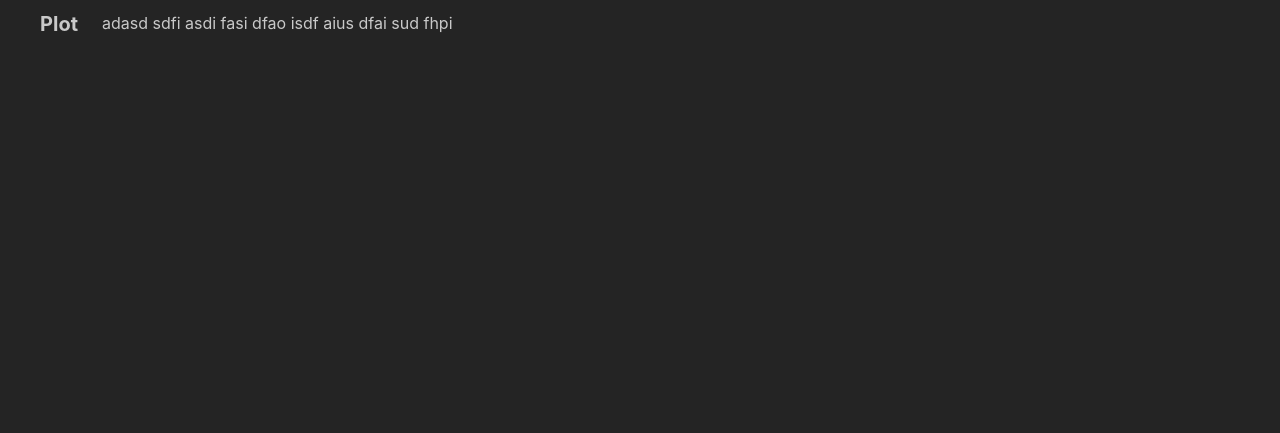
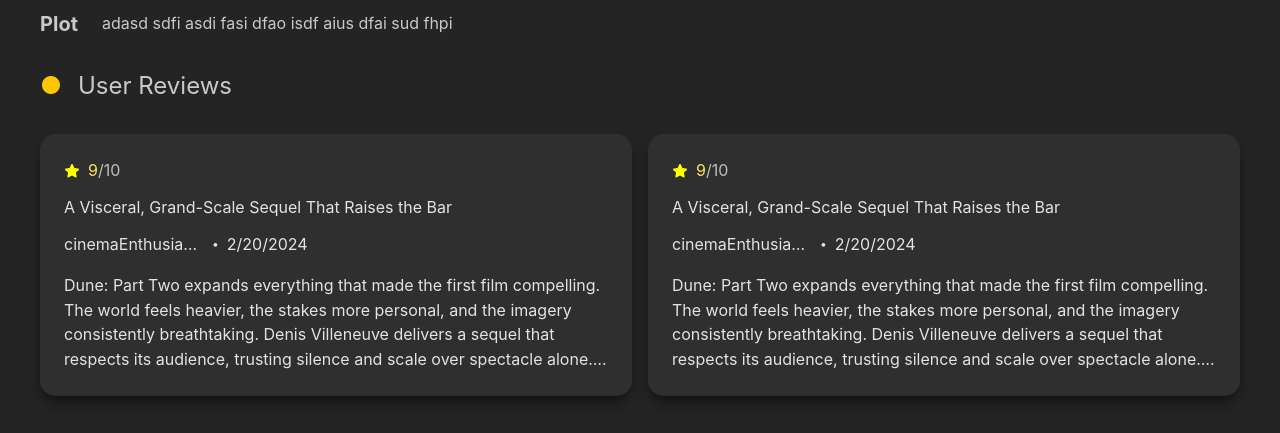
Before and after one commit to Alef-Generiut/hairWashingPresidure-frontend, a React (Vite) app in the folder imdb-proj/: page / in a window 1280 px wide. Shown: the part 2184-2617 px from the top of the page. Before the commit the page ends 2262 px from the top, so only its background shows below. Built offline with nearby package versions, Linux system fonts and the light colour scheme.

Commit message:
feat(added comments and removed scrollbar)

```diff
--- a/imdb-proj/src/components/moviePage/Overview.tsx
+++ b/imdb-proj/src/components/moviePage/Overview.tsx
@@ -1,14 +1,25 @@
-import { Box } from "@mantine/core";
+import { Box, Flex, TableOfContents, Text } from "@mantine/core";
 import { movie } from "../../types/types";
 
 import OverviewHead from "./overviewHead/OverviewHead";
 import OverviewPhotos from "./overviewPhotos/OverviewPhotos";
 import OverviewDesc from "./overviewDesc/OverviewDesc";
+import { movieReview } from "../../types/types";
+import UserReview from "./userReview/UserReview";
 
 interface overview {
   movie: movie;
 }
-
+const randomMovieReview: movieReview = {
+  id: "rev_8f3c2a91",
+  rating: 9,
+  title: "A Visceral, Grand-Scale Sequel That Raises the Bar",
+  content:
+    "Dune: Part Two expands everything that made the first film compelling. The world feels heavier, the stakes more personal, and the imagery consistently breathtaking. Denis Villeneuve delivers a sequel that respects its audience, trusting silence and scale over spectacle alone. Performances are measured yet powerful, and the film’s patience allows its themes to fully land. This is blockbuster filmmaking with rare confidence and restraint.",
+  username: "cinemaEnthusiast92",
+  movieId: "movie_dune_part_two",
+  createdAt: new Date("2024-02-20T19:42:00Z"),
+};
 const Overview = ({ movie: movie }: overview) => {
   return (
     <Box className="w-full p-6">
@@ -23,6 +34,16 @@
       // movieImage={movie.bgPhoto}
       />
       <OverviewDesc genres={movie.genres} plot={movie.plot} />
+      <Box>
+        <Box className="text-left  text-2xl my-[4vh]">
+          <span className="mr-4 text-yellow-400">●</span>
+          User Reviews
+        </Box>
+        <Text className="flex items-center gap-4 font-bold text-left ">
+          <UserReview review={randomMovieReview} />
+          <UserReview review={randomMovieReview} />
+        </Text>
+      </Box>
     </Box>
   );
 };
--- /dev/null
+++ b/imdb-proj/src/components/moviePage/userReview/UserReview.css
@@ -0,0 +1,5 @@
+@import "tailwindcss";
+
+@layer components {
+
+}
--- /dev/null
+++ b/imdb-proj/src/components/moviePage/userReview/UserReview.tsx
@@ -0,0 +1,60 @@
+import { Box, Text } from "@mantine/core";
+import "./UserReview.css";
+import { movieReview } from "../../../types/types";
+import { StarIcon } from "@phosphor-icons/react";
+
+interface userReview {
+  review: movieReview;
+}
+
+const UserReview = ({ review }: userReview) => {
+  return (
+    <Box className="rounded-2xl bg-white/5 p-6 shadow-lg shadow-black/40 text-left">
+      {/* Rating */}
+      <Box className="mb-3 flex items-center gap-2">
+        <StarIcon weight="fill" color="yellow"/>
+        <Box className="flex items-baseline font-semibold ">
+          <Text c="#ffe066">{review.rating}</Text>
+          <Text className="opacity-80">/10</Text>
+        </Box>
+      </Box>
+
+      {/* Headline */}
+      <Box className="mb-3">
+        <Text
+          className="text-lg font-semibold leading-snug  truncate"
+          title={review.title}
+        >
+          {review.title}
+        </Text>
+      </Box>
+
+      {/* User + date */}
+      <Box className="mb-4 flex items-center text-xs ">
+        <Text
+          className="text-amber-300 truncate max-w-[140px]"
+        >
+          {review.username}
+        </Text>
+        <span className="mx-2">•</span>
+        <Text className="truncate max-w-[120px]">
+          {review.createdAt.toLocaleDateString()}
+        </Text>
+      </Box>
+
+      {/* Content */}
+      <Text
+        className="text-sm leading-relaxed text-gray-300 overflow-hidden text-ellipsis"
+        style={{
+          display: "-webkit-box",
+          WebkitLineClamp: 4,
+          WebkitBoxOrient: "vertical",
+        }}
+      >
+        {review.content}
+      </Text>
+    </Box>
+  );
+};
+
+export default UserReview;
--- a/imdb-proj/src/containers/App.css
+++ b/imdb-proj/src/containers/App.css
@@ -10,3 +10,11 @@
 .read-the-docs {
   color: #888;
 }
+::-webkit-scrollbar {
+  display: none; /* Chrome, Safari, Edge */
+}
+
+* {
+  scrollbar-width: none; /* Firefox */
+  -ms-overflow-style: none; /* IE and Edge */
+}
--- a/imdb-proj/src/types/types.ts
+++ b/imdb-proj/src/types/types.ts
@@ -17,8 +17,9 @@
 export type movieReview = {
   id: string;
   rating: number;
-  plot: string;
-  userId: string;
+  title: string;
+  content: string;
+  username: string;
   movieId: string;
   createdAt: Date;
 };
```
